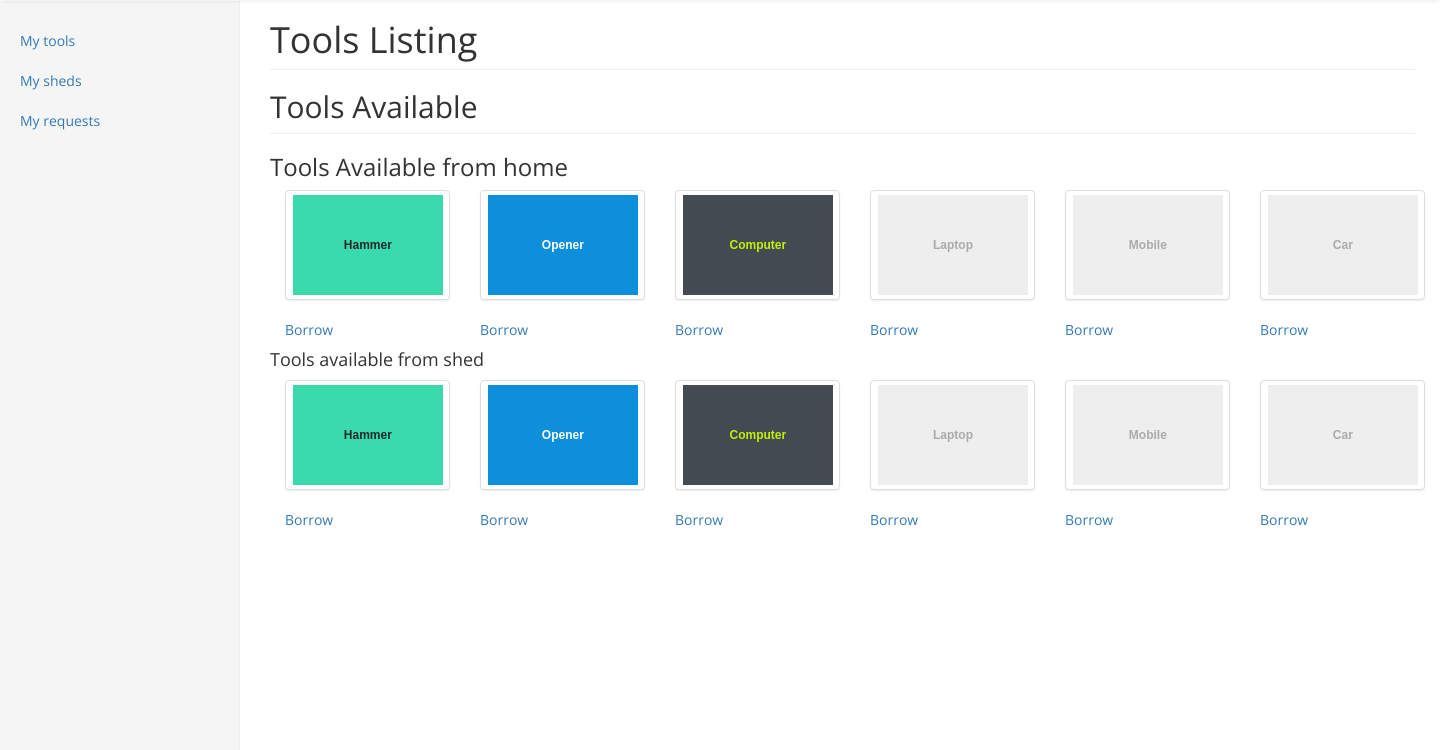
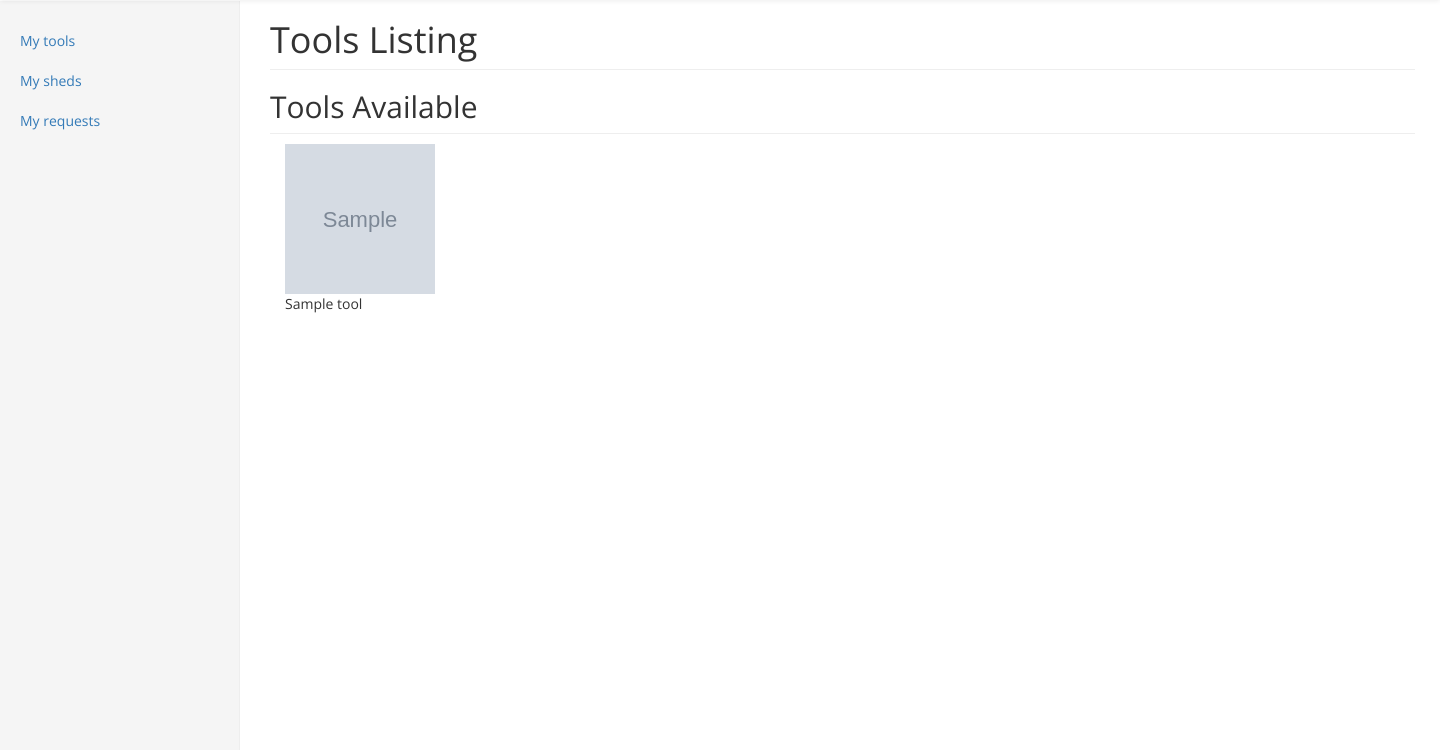
Before and after one commit to nm6061/toolshare, a Django app: template app/templates/browsetool.html in a window 1440 px wide. Shown: the part 50-800 px from the top of the page. Run offline with Django 3.2, Linux system fonts and the light colour scheme; the template is opened without the code that fills it: most values are stand-ins (such as "Sample title", 1, 10 or a date in 2020); grey boxes marked "Sample" are stand-in pictures; some libraries are stand-ins or nearby versions.

Commit message:
Initial implementation of browse tools view and template

```diff
--- a/app/templates/browsetool.html
+++ b/app/templates/browsetool.html
@@ -34,92 +34,24 @@
 
             <h2 class="sub-header">Tools Available</h2>
 
-            <h3>Tools Available from home</h3>
 
-            <div class="container">
+             <div class="container">
                 <div class="row">
-                    <div class="col-md-2">
-                        <a href="#" class="thumbnail">
-                            <img data-src="holder.js/150x100/vine/text:Hammer" alt="...">
-                        </a>
-                        <a href="/Borrow/1">Borrow</a>
-                    </div>
-                    <div class="col-md-2">
-                        <a href="#" class="thumbnail">
-                            <img data-src="holder.js/150x100/sky/text:Opener" alt="...">
-                        </a>
-                        <a href="/Borrow/1">Borrow</a>
-                    </div>
-                    <div class="col-md-2">
-                        <a href="#" class="thumbnail">
-                            <img data-src="holder.js/150x100/industrial/text:Computer" alt="...">
-                        </a>
-                        <a href="/Borrow/2">Borrow</a>
-                    </div>
-                    <div class="col-md-2">
-                        <a href="#" class="thumbnail">
-                            <img data-src="holder.js/150x100/gray/text:Laptop" alt="...">
-                        </a>
-                        <a href="/Borrow">Borrow</a>
-                    </div>
-                    <div class="col-md-2">
-                        <a href="#" class="thumbnail">
-                            <img data-src="holder.js/150x100/gray/text:Mobile" alt="...">
-                        </a>
-                        <a href="/Borrow">Borrow</a>
-                    </div>
-                    <div class="col-md-2">
-                        <a href="#" class="thumbnail">
-                            <img data-src="holder.js/150x100/gray/text:Car" alt="...">
-                        </a>
-                        <a href="/Borrow">Borrow</a>
-                    </div>
+                    {% if toolsList %}
+                        {% for tool in toolsList %}
+                            <div class="col-md-2">
+                                <figure>
+                                    <a href="../tool/{{ tool.id }}"><img class="img-square" src="{{tool.picture.url}}" alt="{{tool.name}}"
+                                         class="img-circle" style="width: 150px; height: 150px;"/></a>
+                                    <figcaption>{{tool.name}}</figcaption>
+                                </figure>
+                            </div>
+                        {% endfor %}
+                    {% endif %}
+
                 </div>
             </div>
 
-
-            <h4>Tools available from shed</h4>
-
-            <div class="container">
-                <div class="row">
-                    <div class="col-md-2">
-                        <a href="#" class="thumbnail">
-                            <img data-src="holder.js/150x100/vine/text:Hammer" alt="...">
-                        </a>
-                        <a href="/Borrow/1">Borrow</a>
-                    </div>
-                    <div class="col-md-2">
-                        <a href="#" class="thumbnail">
-                            <img data-src="holder.js/150x100/sky/text:Opener" alt="...">
-                        </a>
-                        <a href="/Borrow/1">Borrow</a>
-                    </div>
-                    <div class="col-md-2">
-                        <a href="#" class="thumbnail">
-                            <img data-src="holder.js/150x100/industrial/text:Computer" alt="...">
-                        </a>
-                        <a href="/Borrow/2">Borrow</a>
-                    </div>
-                    <div class="col-md-2">
-                        <a href="#" class="thumbnail">
-                            <img data-src="holder.js/150x100/gray/text:Laptop" alt="...">
-                        </a>
-                        <a href="/Borrow">Borrow</a>
-                    </div>
-                    <div class="col-md-2">
-                        <a href="#" class="thumbnail">
-                            <img data-src="holder.js/150x100/gray/text:Mobile" alt="...">
-                        </a>
-                        <a href="/Borrow">Borrow</a>
-                    </div>
-                    <div class="col-md-2">
-                        <a href="#" class="thumbnail">
-                            <img data-src="holder.js/150x100/gray/text:Car" alt="...">
-                        </a>
-                        <a href="/Borrow">Borrow</a>
-                    </div>
-                </div>
-            </div>
         </div>
     </div>
 {% endblock %}
```
Also changed, not shown: app/views.py (+11 -1 lines).
